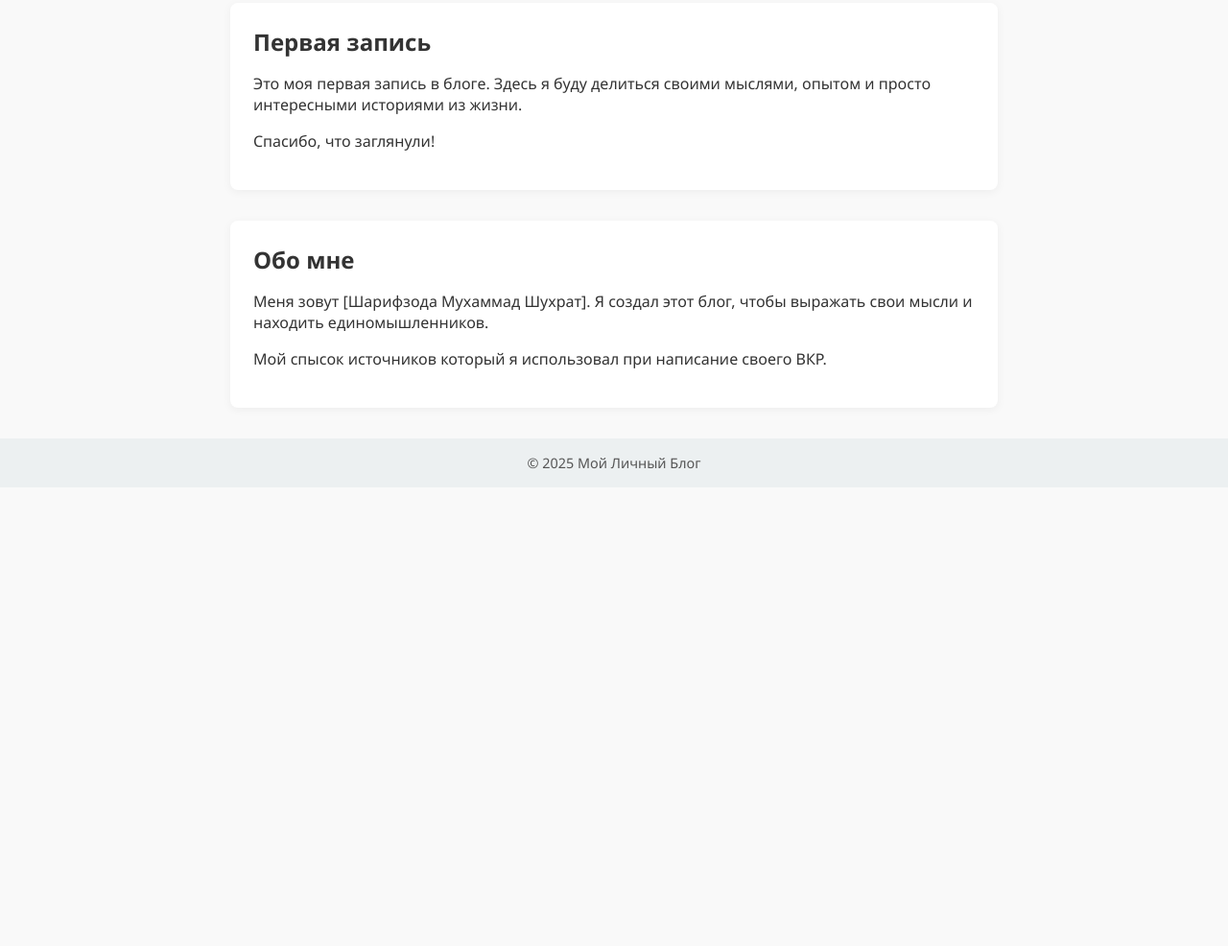
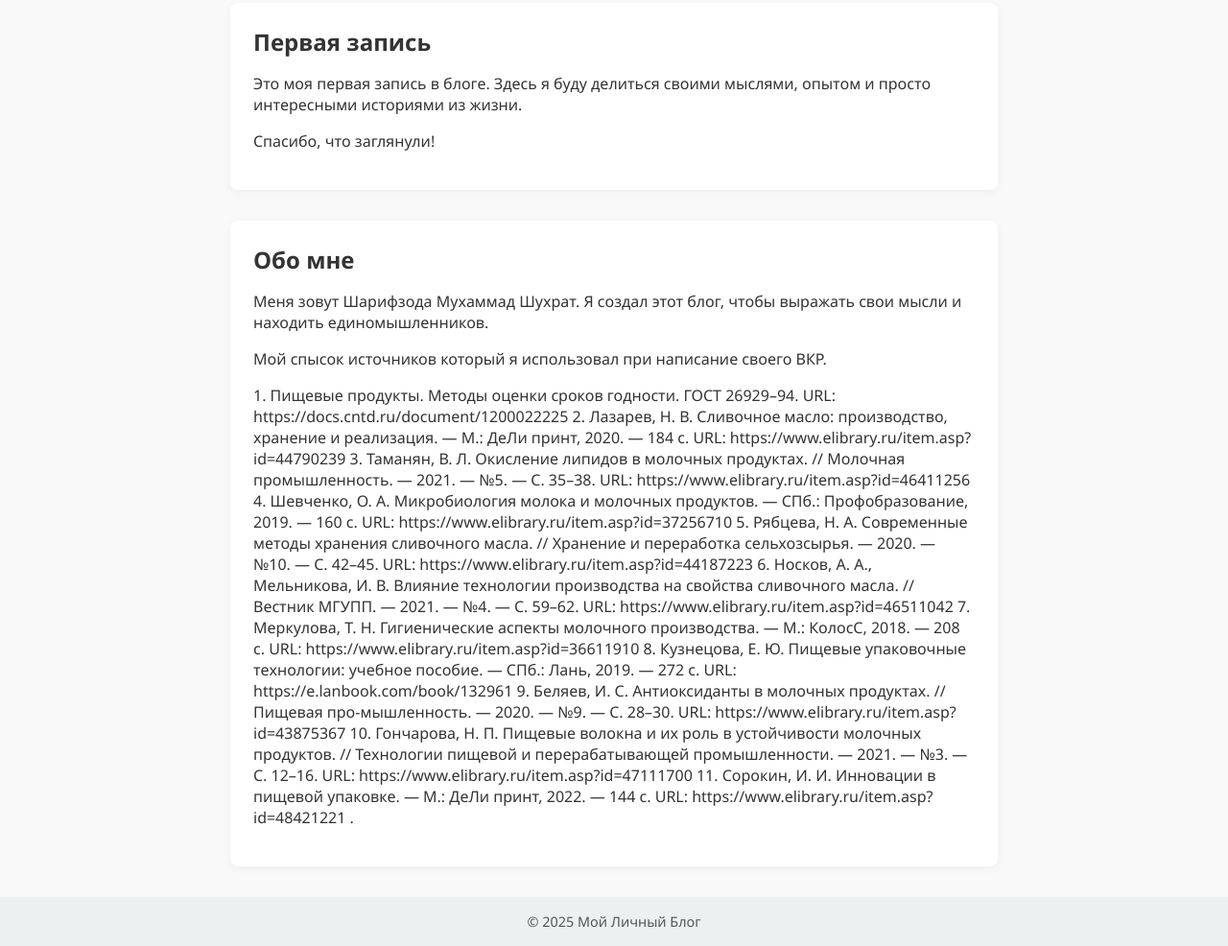
Before and after one commit to Muhammad000009/---, a plain HTML site: page index.html in a window 1280 px wide. Shown: the part 190-1176 px from the top of the page at 96% size. Before the commit the page ends 800 px from the top, so only its background shows below. Drawn offline with Linux system fonts and the light colour scheme.

Commit message:
Update index.html

```diff
--- a/index.html
+++ b/index.html
@@ -63,8 +63,31 @@
 
     <article>
       <h2>Обо мне</h2>
-      <p>Меня зовут [Шарифзода Мухаммад Шухрат]. Я создал этот блог, чтобы выражать свои мысли и находить единомышленников.</p>
+      <p>Меня зовут Шарифзода Мухаммад Шухрат. Я создал этот блог, чтобы выражать свои мысли и находить единомышленников.</p>
        <p>Мой спысок источников который я использовал при написание своего ВКР.</p>
+      <p>1.	Пищевые продукты. Методы оценки сроков годности. ГОСТ 26929–94.
+URL: https://docs.cntd.ru/document/1200022225
+2.	Лазарев, Н. В. Сливочное масло: производство, хранение и реализация. — М.: ДеЛи принт, 2020. — 184 с.
+URL: https://www.elibrary.ru/item.asp?id=44790239
+3.	Таманян, В. Л. Окисление липидов в молочных продуктах. // Молочная промышленность. — 2021. — №5. — С. 35–38.
+URL: https://www.elibrary.ru/item.asp?id=46411256
+4.	Шевченко, О. А. Микробиология молока и молочных продуктов. — СПб.: Профобразование, 2019. — 160 с.
+URL: https://www.elibrary.ru/item.asp?id=37256710
+5.	Рябцева, Н. А. Современные методы хранения сливочного масла. // Хранение и переработка сельхозсырья. — 2020. — №10. — С. 42–45.
+URL: https://www.elibrary.ru/item.asp?id=44187223
+6.	Носков, А. А., Мельникова, И. В. Влияние технологии производства на свойства сливочного масла. // Вестник МГУПП. — 2021. — №4. — С. 59–62.
+URL: https://www.elibrary.ru/item.asp?id=46511042
+7.	Меркулова, Т. Н. Гигиенические аспекты молочного производства. — М.: КолосС, 2018. — 208 с.
+URL: https://www.elibrary.ru/item.asp?id=36611910
+8.	Кузнецова, Е. Ю. Пищевые упаковочные технологии: учебное пособие. — СПб.: Лань, 2019. — 272 с.
+URL: https://e.lanbook.com/book/132961
+9.	Беляев, И. С. Антиоксиданты в молочных продуктах. // Пищевая про-мышленность. — 2020. — №9. — С. 28–30.
+URL: https://www.elibrary.ru/item.asp?id=43875367
+10.	Гончарова, Н. П. Пищевые волокна и их роль в устойчивости молочных продуктов. // Технологии пищевой и перерабатывающей промышленности. — 2021. — №3. — С. 12–16.
+URL: https://www.elibrary.ru/item.asp?id=47111700
+11.	Сорокин, И. И. Инновации в пищевой упаковке. — М.: ДеЛи принт, 2022. — 144 с.
+URL: https://www.elibrary.ru/item.asp?id=48421221
+.</p>
     </article>
   </main>
 
```
